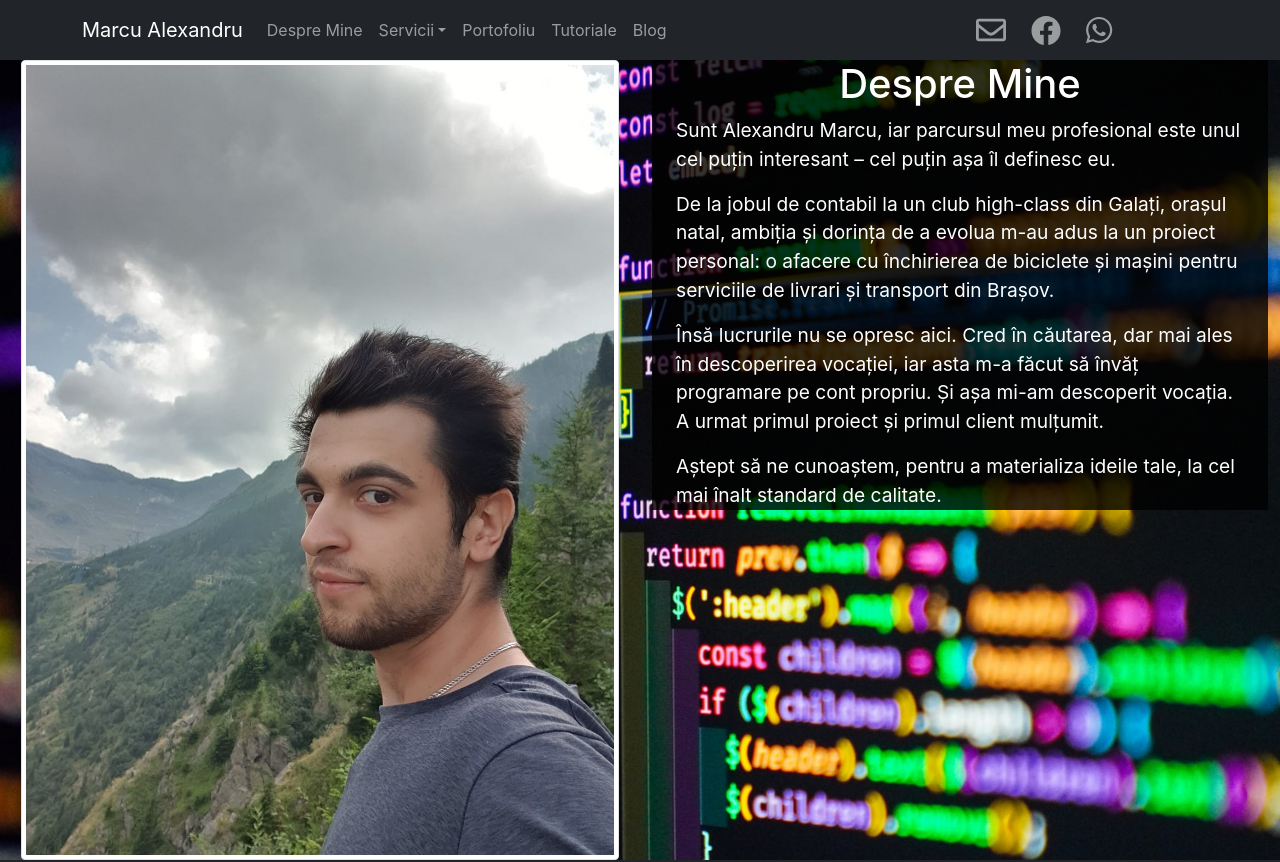
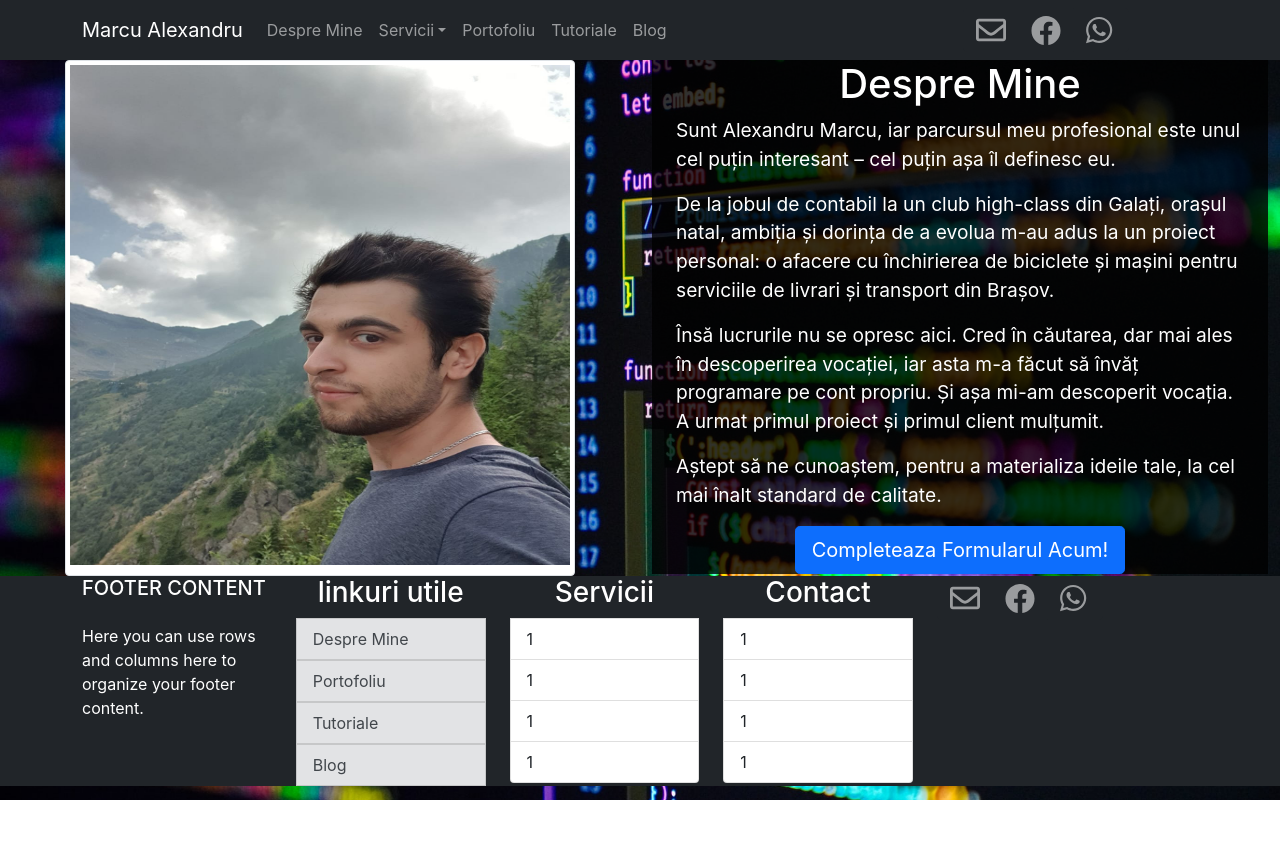
Before and after one commit to MarcGames1/MyNewWebsite, a Next.js app: page /despre in a window 1280 px wide. Shown: the top 862 px of the page. After the commit the page ends 800 px from the top, so only its background shows below. Built offline with nearby package versions, Linux system fonts and the light colour scheme.

Commit message:
Despre Mine

```diff
--- /dev/null
+++ b/components/Despre Mine/AccordionForm.jsx
@@ -0,0 +1,32 @@
+import React from "react";
+import { Accordion, Card, Alert } from "react-bootstrap";
+import FormularContact from "../FormularContact/FormularContact";
+
+
+function AccordionForm(){
+  return(
+    <>
+
+
+<Accordion className='text-dark'>
+  <Card>
+
+
+      <Accordion.Toggle className="btn btn-primary cursor-poiner hover-info" as={Alert}  variant="info" eventKey="0">
+     <h6 className="h3 "> ✅ Completeaza Formularul Acum! ✅</h6>
+      </Accordion.Toggle>
+
+    <Accordion.Collapse eventKey="0">
+      <Card.Body>
+     <FormularContact />
+      </Card.Body>
+    </Accordion.Collapse>
+  </Card>
+
+</Accordion>
+
+     </>
+  )
+}
+
+export default AccordionForm
--- a/components/Despre Mine/Text.tsx
+++ b/components/Despre Mine/Text.tsx
@@ -1,9 +1,35 @@
- import { Container } from 'react-bootstrap'
+ import React, {useState} from 'react'
+import { Accordion, Button, Container, Modal } from 'react-bootstrap'
+import FormularContact from '../FormularContact/FormularContact'
+import Whatsapp from '../Social-Media/whatsapp'
+import AccordionForm from './AccordionForm.jsx'
 import styles from './Text.module.css'
 
- const Text = () =>{
+ function AboutText_Form  () {
+    const [show, setShow] = useState(false);
 
-    return(<Container className={styles.blackTransparent}>
+    const handleClose = () => setShow(false);
+    const handleShow = () => setShow(true);
+
+
+    return(<>
+     <Modal show={show} onHide={handleClose}>
+
+    <Modal.Dialog>
+
+
+  <Modal.Body>
+    <FormularContact />
+  </Modal.Body>
+
+  <Modal.Footer>
+    <Button onClick={handleClose} variant="danger">Inchideti</Button>
+
+  </Modal.Footer>
+</Modal.Dialog>
+     </Modal>
+
+    <Container className={styles.blackTransparent}>
         <h1 className='text-center'>Despre Mine</h1>
         <p>
         Sunt Alexandru Marcu, iar parcursul meu profesional este unul cel puțin interesant – cel puțin așa îl definesc  eu.
@@ -11,8 +37,11 @@
         <p>De la jobul de contabil la un club high-class din Galați, orașul natal, ambiția și dorința de a evolua m-au adus la un proiect personal: o afacere cu închirierea de biciclete și mașini pentru serviciile de livrari și transport din Brașov. </p>
         <p>Însă lucrurile nu se opresc aici. Cred în căutarea, dar mai ales în descoperirea vocației, iar asta m-a făcut să învăț programare pe cont propriu. Și așa mi-am descoperit vocația. A urmat primul proiect și primul client mulțumit. </p>
         <p>Aștept să ne cunoaștem, pentru a materializa ideile tale, la cel mai înalt standard de calitate.</p>
-
-    </Container>)
+       <div>
+       <Button onClick={handleShow} className='d-block mx-auto' size={'lg'} variant={'primary'}>Completeaza Formularul Acum!</Button>
+       </div>
+    </Container>
+    </>)
 
 }
-export default Text
+export default AboutText_Form
--- a/package.json
+++ b/package.json
@@ -28,7 +28,7 @@
     "next-svgr": "0.0.2",
     "nodemailer": "^6.6.1",
     "react": "^17.0.2",
-    "react-bootstrap": "^1.6.1",
+    "react-bootstrap": "^2.0.0-beta.4",
     "react-card-flip": "^1.1.1",
     "react-dom": "^17.0.2",
     "react-gtm-module": "^2.0.11",
--- a/pages/despre.tsx
+++ b/pages/despre.tsx
@@ -1,5 +1,6 @@
 import React from "react"
-import { Image, Container, Col, Row } from "react-bootstrap"
+import { Container, Col, Row } from "react-bootstrap"
+import Image from 'next/image'
 import Text from "../components/Despre Mine/Text"
 import styles from '../styles/Despre.module.css'
 const Despre = () =>{
@@ -7,7 +8,12 @@
     return(<Container fluid>
         <Row className='d-flex align-content-center justify-content-center'>
     <Col md={6}>
-    <Image className={styles.img} src="img/despre/Eu.jpg"  thumbnail />
+    <div className= 'd-flex align-items-center justify-items-center'>
+        <div className=' mx-auto my-auto img-thumbnail'>
+        <Image className={styles.img} src="/img/despre/Eu.jpg" width={500} height={500} layout='intrinsic'  />
+        </div>
+
+    </div>
     </Col>
     <Col md={6}>
         <Text />
--- a/tsconfig.json
+++ b/tsconfig.json
@@ -14,6 +14,6 @@
     "isolatedModules": true,
     "jsx": "preserve"
   },
-  "include": ["next-env.d.ts", "**/*.ts", "**/*.tsx", "pages/api/contact.js", "components/FormularContact/FormularContact.jsx"],
+  "include": ["next-env.d.ts", "**/*.ts", "**/*.tsx", "pages/api/contact.js", "components/FormularContact/FormularContact.jsx", "components/Despre Mine/AccordionForm.jsx"],
   "exclude": ["node_modules"]
 }
```
Also changed, not shown: pages/404.tsx (+9 -3 lines), 1 other file (tests, documents, lock files or other folders).
